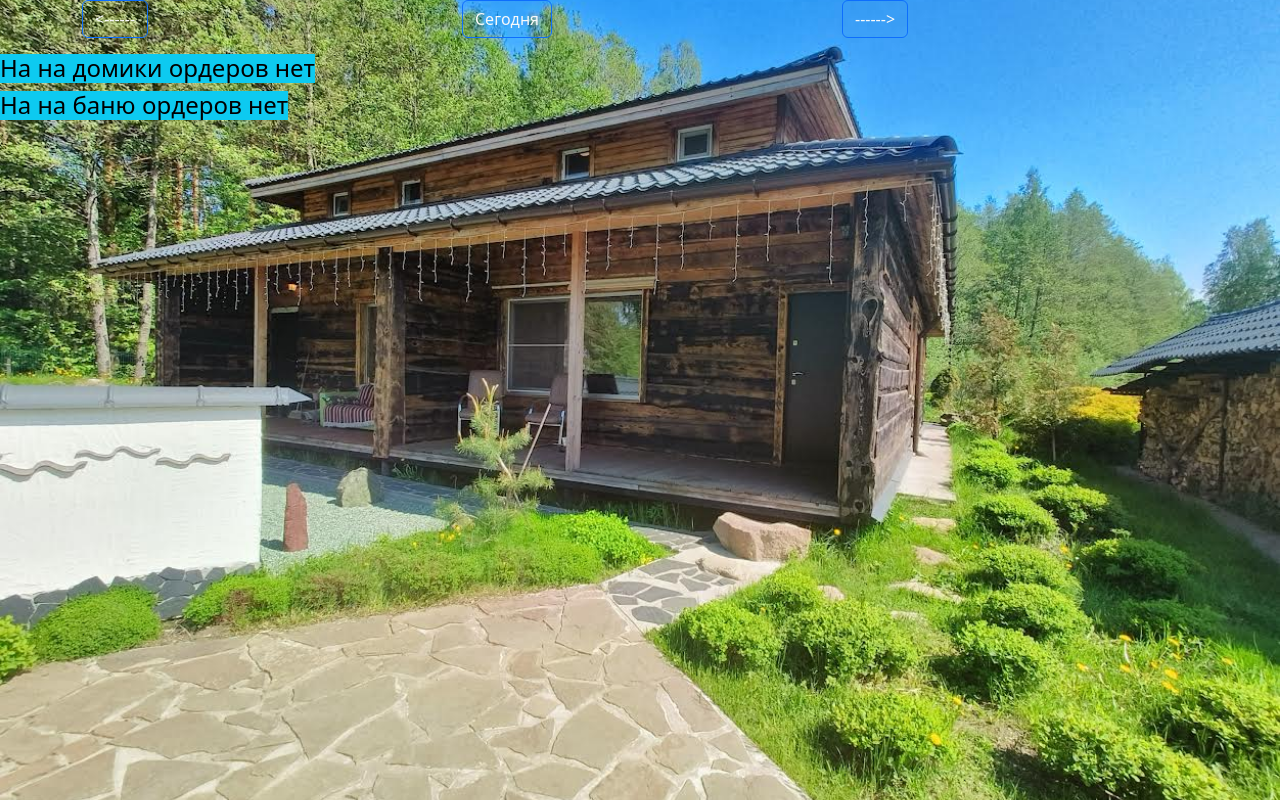
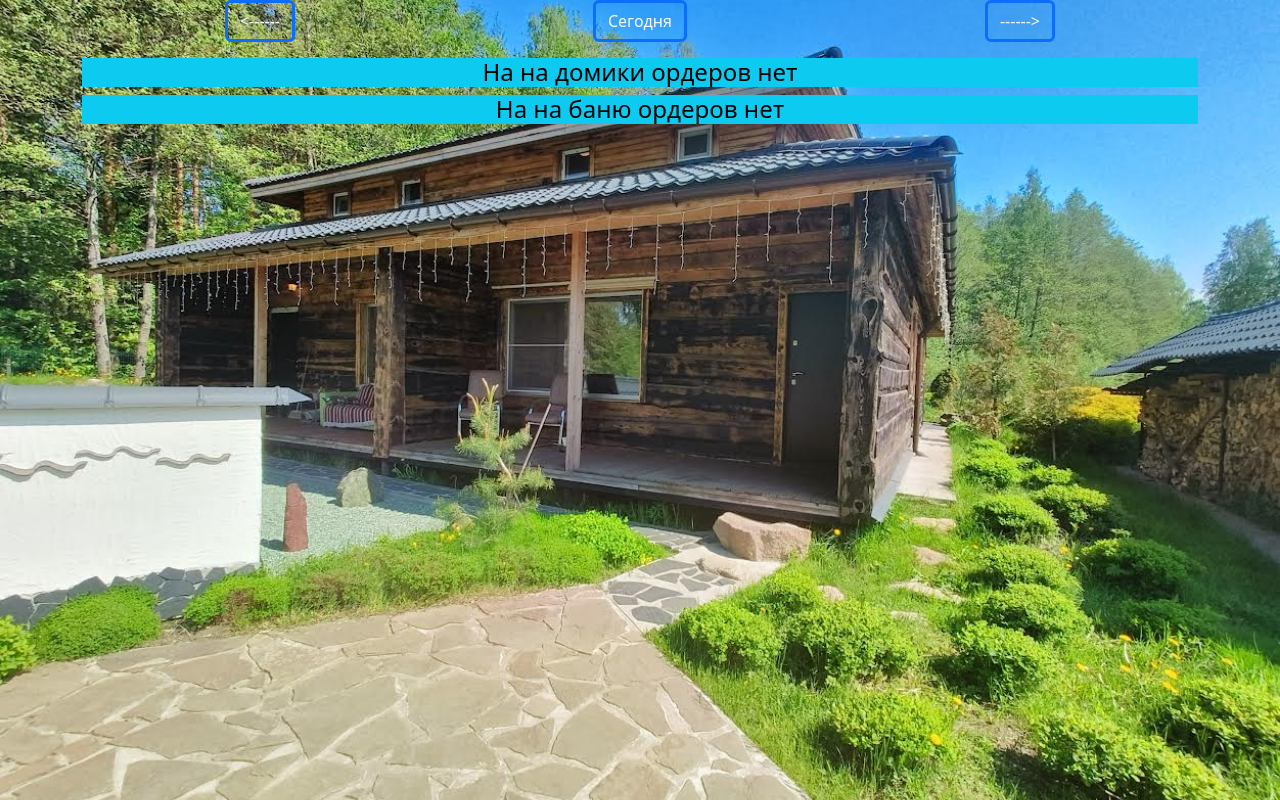
Before and after one commit to kadissa/CrmManukiOld, a Django app: template templates/guest_list.html in a window 1280 px wide. Run offline with Django 5.2, Linux system fonts and the light colour scheme; the template is opened without the code that fills it, so the values that code supplies are empty; some libraries are stand-ins or nearby versions.

Commit message:
fix guest_list.html

```diff
--- a/templates/guest_list.html
+++ b/templates/guest_list.html
@@ -3,11 +3,11 @@
   Карточки клиентов
 {% endblock %}
 {% block content %}
-  <div class="container">
+  <div class="container text-center">
     <div class="row row-cols-3">
       <div class="col text-left">
         <a href="{% url 'bnovo:preview_day' date=any_day minus=1 %}">
-          <h4 type="button" class="btn  text-light text-center
+          <h4 type="button" class="btn  text-light text-center border-3
           border-primary">
             <------
           </h4>
@@ -15,7 +15,7 @@
       </div>
       <div class="col text-left">
         <a href="{% url 'bnovo:today_list' %}">
-          <h4 type="button" class="btn  text-light text-center
+          <h4 type="button" class="btn  text-light text-center border-3
           border-primary">
             Сегодня
           </h4>
@@ -23,7 +23,8 @@
       </div>
       <div class="col text-right">
         <a href="{% url 'bnovo:any_day' date=any_day %}">
-          <h4 type="button" class="btn  text-light text-center border-primary">
+          <h4 type="button" class="btn  text-light text-center border-3
+          border-primary">
             ------>
           </h4>
         </a>
@@ -74,7 +75,7 @@
         </div>
       </div>
       {% empty %}
-      <div class="nav text-center">
+      <div class="container text-center">
         <h4 class="text-bg-info">На {{ today }} на домики ордеров нет</h4>
       </div>
     {% endfor %}
@@ -105,10 +106,8 @@
         </div>
       </div>
       {% empty %}
-      <div class="row">
-        <div class="col-auto">
+      <div class="container text-center">
           <h4 class="text-bg-info">На {{ today }} на баню ордеров нет</h4>
-        </div>
       </div>
     {% endfor %}
   </div>
```
